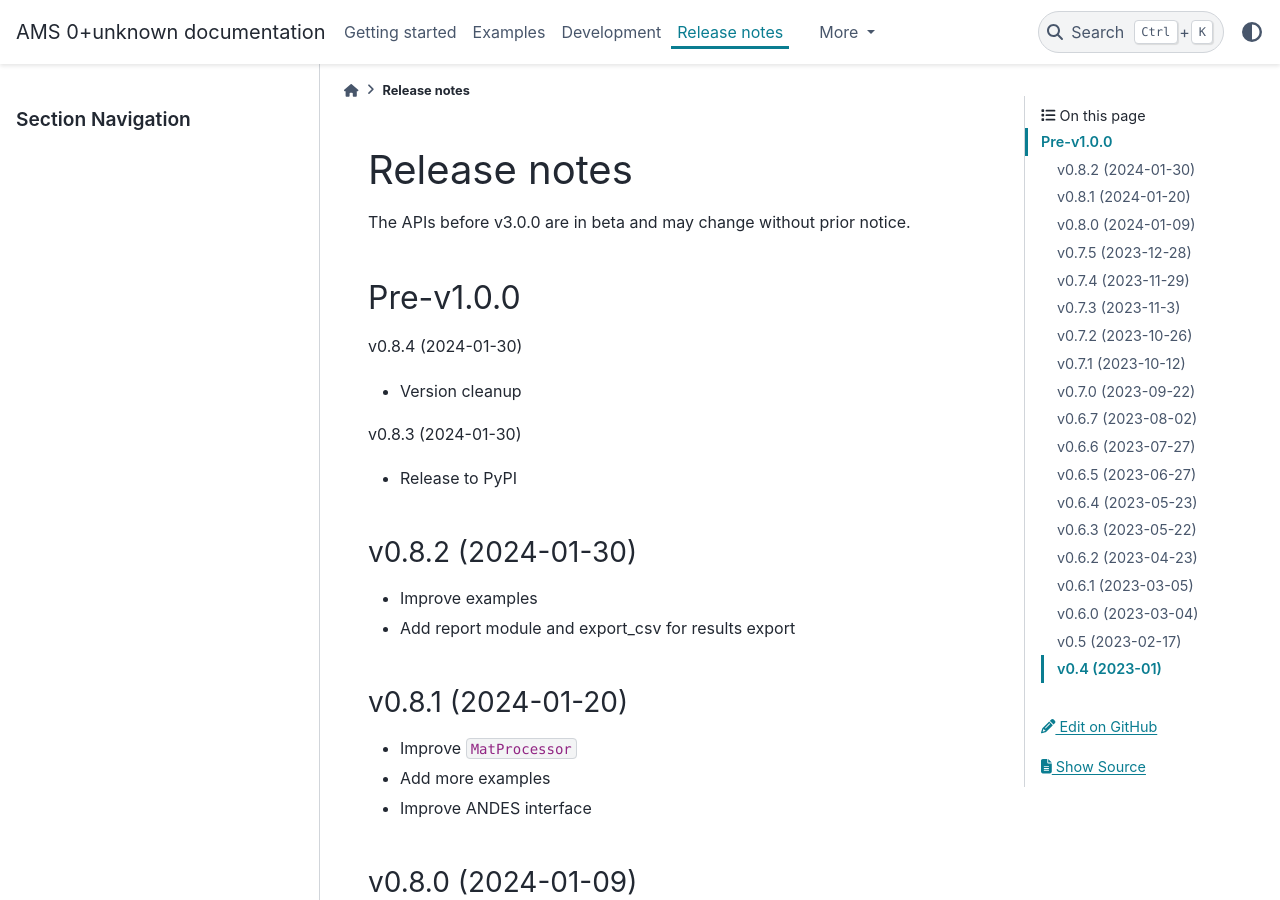
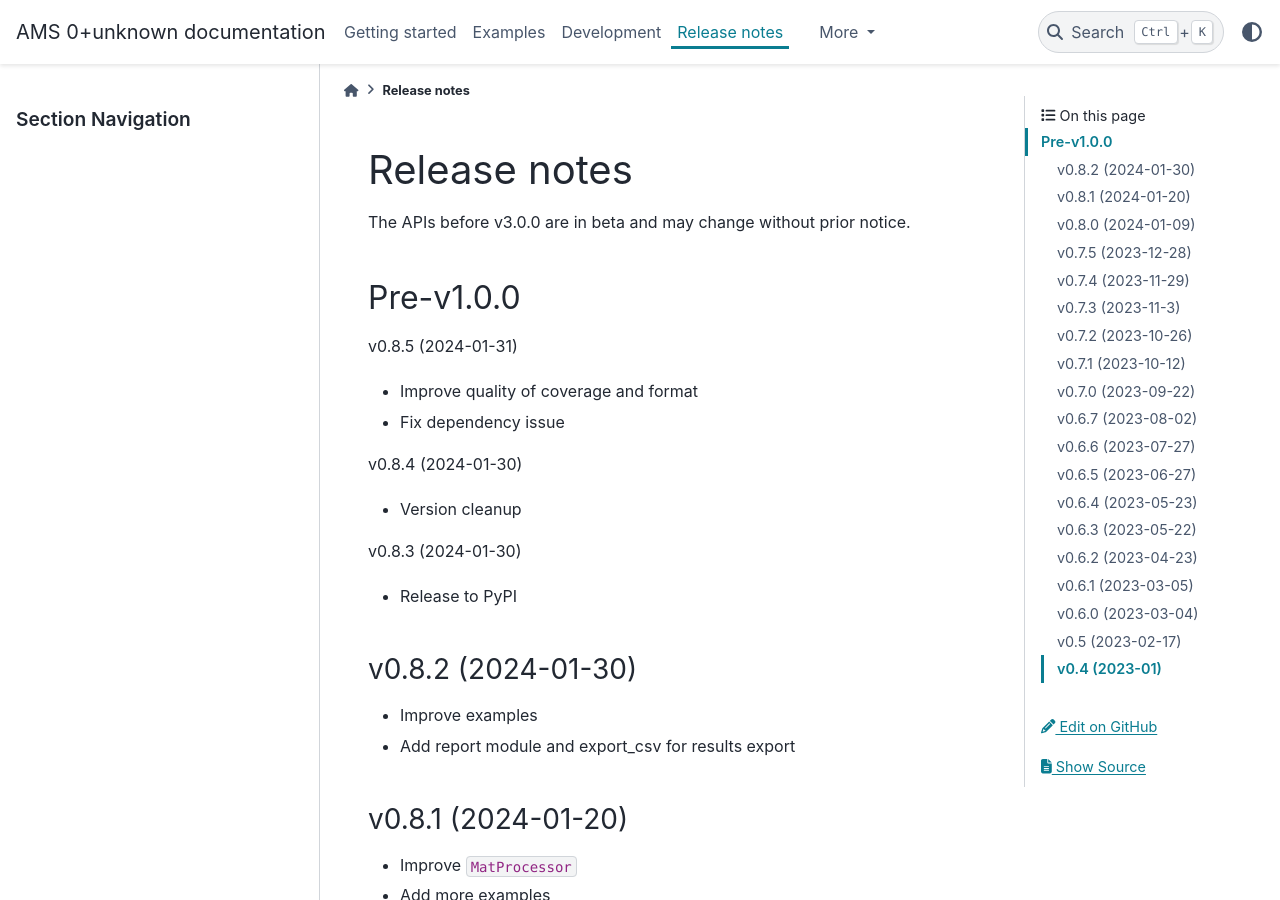
Before and after one commit to CURENT/ams, a Sphinx documentation site: the page built from docs/source/release-notes.rst, in a window 1280 px wide and 900 px high. Built offline with Sphinx 7.4.7 and the PyData theme 0.15.4, drawn with Linux system fonts in a browser that asks for light colours; pages that are not in the unit, such as notebooks, are missing from menus.

Commit message:
Update release note

```diff
--- a/docs/source/release-notes.rst
+++ b/docs/source/release-notes.rst
@@ -8,6 +8,11 @@ The APIs before v3.0.0 are in beta and may change without prior notice.
 
 Pre-v1.0.0
 ==========
+
+v0.8.5 (2024-01-31)
+
+- Improve quality of coverage and format
+- Fix dependency issue
 
 v0.8.4 (2024-01-30)
 
```
